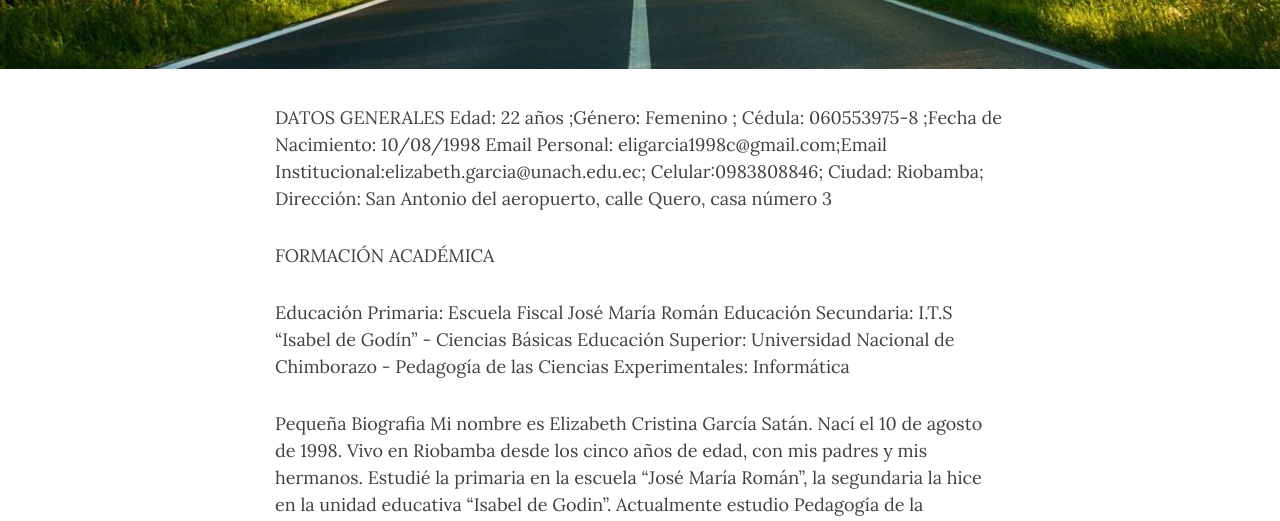
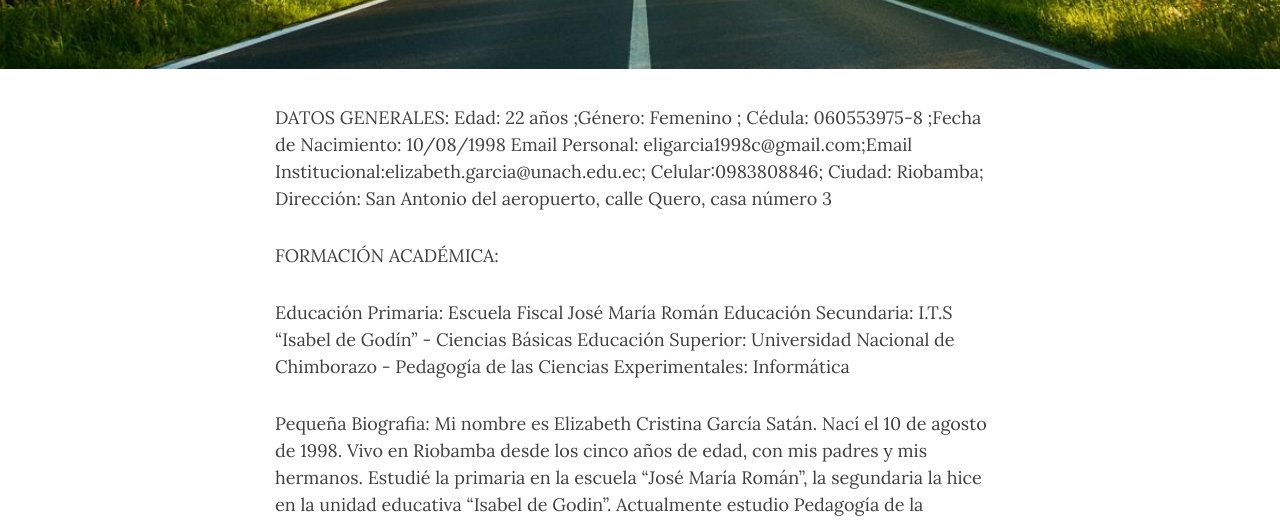
Before and after one commit to Eligarcia10/Eligarcia10.github.io, a Jekyll site: the page built from _posts/2020-02-26-flake-it-till-you-make-it.md, in a window 1280 px wide and 1400 px high. Shown: the part 474-995 px from the top of the window. Built offline with Jekyll 4.4.1, drawn with Linux system fonts in a browser that asks for light colours; nearby versions of some CDN libraries; comment, search, counter and statistics services are not loaded; some of the changed text lies outside the part shown.

```diff
--- a/_posts/2020-02-26-flake-it-till-you-make-it.md
+++ b/_posts/2020-02-26-flake-it-till-you-make-it.md
@@ -10,14 +10,14 @@ tags: [books, test]
 
 
 
-DATOS GENERALES
+DATOS GENERALES:
 Edad:	22 años ;Género:	Femenino ; Cédula:	060553975-8 ;Fecha de Nacimiento:	10/08/1998
 Email Personal:	eligarcia1998c@gmail.com;Email Institucional:elizabeth.garcia@unach.edu.ec; Celular:0983808846;
 Ciudad:	Riobamba; Dirección:	San Antonio del aeropuerto, calle Quero, casa número 3
 
 
 
-FORMACIÓN ACADÉMICA
+FORMACIÓN ACADÉMICA:
 
 Educación Primaria: Escuela Fiscal José María Román
 Educación Secundaria: I.T.S "Isabel de Godín" - Ciencias Básicas
@@ -25,5 +25,5 @@ Educación Superior: Universidad Nacional de Chimborazo - Pedagogía de las Cien
 
 
 
-Pequeña Biografia
+Pequeña Biografia:
 Mi nombre es Elizabeth Cristina García Satán. Nací el 10 de agosto de 1998. Vivo en Riobamba desde los cinco años de edad, con mis padres y mis hermanos. Estudié la primaria en la escuela “José María Román”, la segundaria la hice en la unidad educativa “Isabel de Godin”. Actualmente estudio Pedagogía de la informática en la Universidad Nacional de Chimborazo. Estoy en la universidad persiguiendo una meta que es la de ser una licenciada eficiente. Y aunque me ha costado llegar a donde estoy sé que el esfuerzo que hago pronto me generara grandes frutos. Espero llegar a ser una persona con opiniones y estilo muy personal, quiero un estudio intelectual, razonable y los elementos necesarios para poder llegar a ese fin, gracias a los valores que me proporcionan mi familia y mis amistades que son parte importante en mi vida y mis metas, ya que con su apoyo, alegría, comprensión y amor hacen que cada día me motiven a seguir adelante. Muchas de las cosas que he aprendido en este corto trayecto de la vida es que hay verdades y formas de hacer las cosas, de interpretarlas y de crearlas que por más que todos tengamos un problema todo tiene solución, creer y luchar por lo que queremos es la manera de Salir adelante. Todo en esta vida tiene solución.
```
